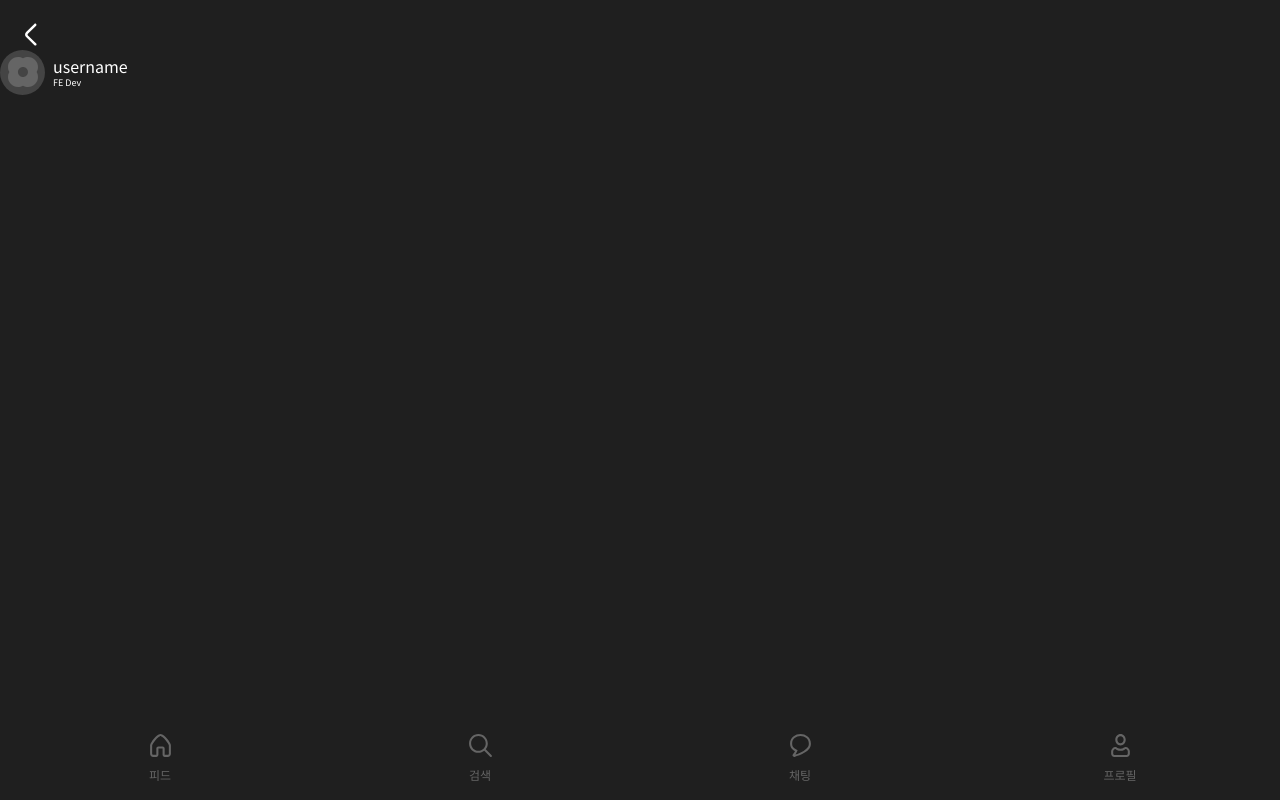
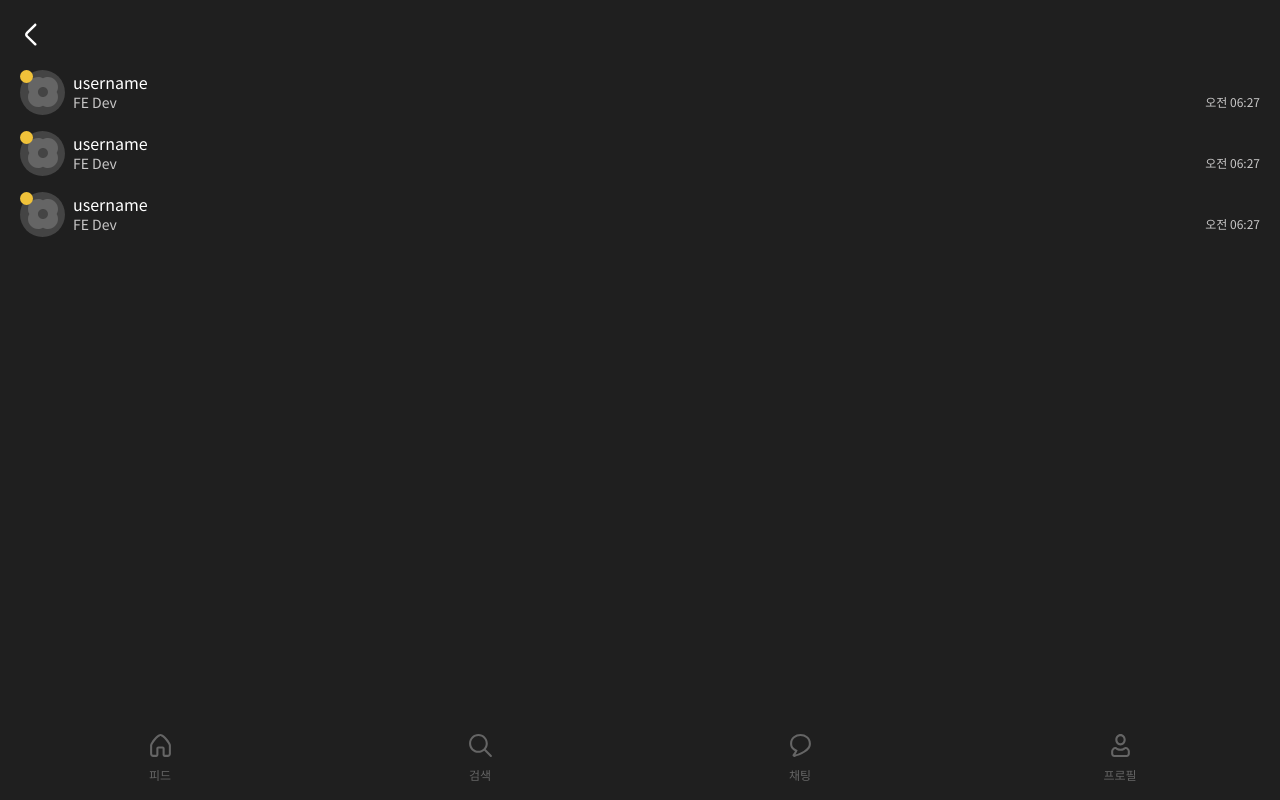
Before and after one commit to momodo-ToDoSupport/momodo_front, a Next.js app: page /chatlist in a window 1280 px wide. Built offline with nearby package versions, Linux system fonts and the light colour scheme.

Commit message:
feature: ChatList UI

```diff
--- a/src/components/UserProfile/ChatUserList.tsx
+++ b/src/components/UserProfile/ChatUserList.tsx
@@ -1,8 +1,22 @@
+import moment from 'moment';
+import 'moment/locale/ko';
 import React from 'react';
 import ProfileCard from './ProfileCard';
 
 const ChatUserList = () => {
-  return <ProfileCard />;
+  // 시간은 기능구현시 디테일하게 수정
+  const Date = moment().format('YYYY.MM.DD');
+  const currentTime = moment().format('A hh:mm');
+
+  return (
+    <div className='flex justify-between mb-4'>
+      <ProfileCard option='chat' />
+      <span className='text-xs self-end text-grey-C9 pb-1'>
+        {Date === moment().format('YYYY.MM.DD') ? currentTime : Date}
+      </span>
+      <span className='absolute h-[13px] w-[13px] rounded-full bg-main-color'></span>
+    </div>
+  );
 };
 
 export default ChatUserList;
--- a/src/components/UserProfile/ProfileCard.tsx
+++ b/src/components/UserProfile/ProfileCard.tsx
@@ -1,13 +1,17 @@
 import React from 'react';
 import ProfileImg from './ProfileImg';
 
-const ProfileCard = () => {
+interface ProfileCardProps {
+  option?: string;
+}
+
+const ProfileCard = ({ option }) => {
   return (
     <div className='flex items-center'>
       <ProfileImg width={45} height={45} alt='프로필 이미지' />
       <div className='flex flex-col ml-2'>
         <p className='leading-tight'>username</p>
-        <span className='text-xxs'>FE Dev</span>
+        <span className={`${option === 'chat' ? 'text-sm' : 'text-xxs'} text-grey-C9`}>FE Dev</span>
       </div>
     </div>
   );
--- a/src/pages/chatlist.tsx
+++ b/src/pages/chatlist.tsx
@@ -7,7 +7,11 @@ const chatlist = () => {
   return (
     <>
       <BasicHeader />
-      <ChatUserList />
+      <div className='p-5'>
+        <ChatUserList />
+        <ChatUserList />
+        <ChatUserList />
+      </div>
       <TabBar />
     </>
   );
--- a/tailwind.config.js
+++ b/tailwind.config.js
@@ -25,6 +25,7 @@ module.exports = {
       'grey-44': '#444444',
       'grey-97': '#979797',
       'grey-2D': '#2D2D2D',
+      'grey-C9': '#C9C8C8',
       'bg-color': '#1f1f1f',
       'bg-disabled': '#87712D',
     },
```
